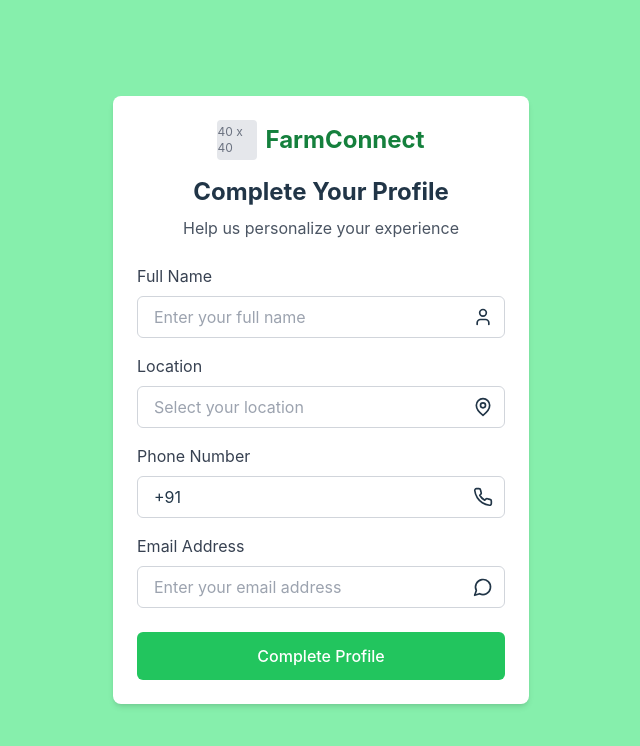
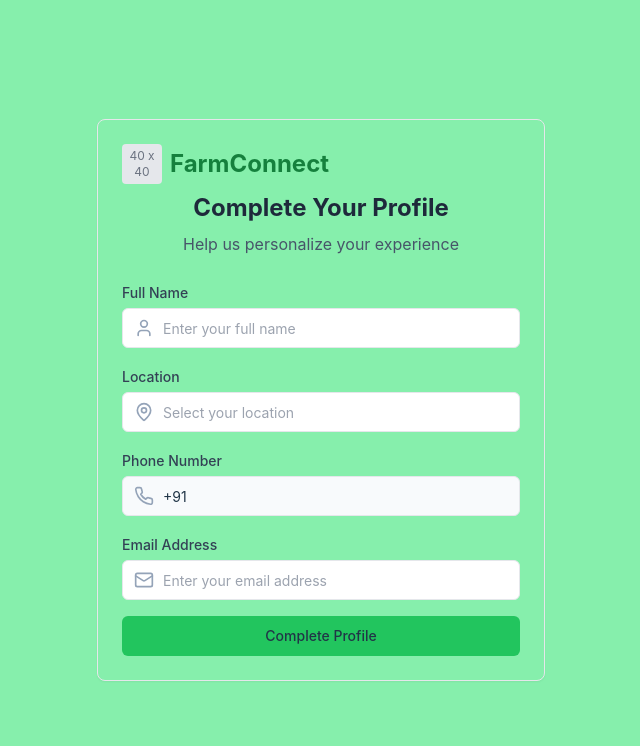
Before and after one commit to Nithish2213/easy-flow-profile-build, a React (Vite) app: page /complete-profile in a window 1280 px wide. Shown: the top 746 px of the page, without its empty margins (319-959 px from the left). Built offline with nearby package versions, Linux system fonts and the light colour scheme.

Commit message:
Fix: Enhance UI and add functionality
Improve UI for better user experience and add functionality to input fields.

```diff
--- a/src/pages/CompleteProfilePage.jsx
+++ b/src/pages/CompleteProfilePage.jsx
@@ -2,9 +2,10 @@
 import React, { useState } from 'react';
 import { useAuth } from '../context/AuthContext';
 import Logo from '../components/Logo';
-import Card from '../components/Card';
-import Input from '../components/Input';
-import Button from '../components/Button';
+import { Card, CardContent, CardHeader } from '../components/ui/card';
+import { Input } from '../components/ui/input';
+import { Button } from '../components/ui/button';
+import { User, MapPin, Phone, Mail } from 'lucide-react';
 
 function CompleteProfilePage() {
   const { phoneNumber, completeProfile } = useAuth();
@@ -32,68 +33,83 @@ function CompleteProfilePage() {
   };
 
   return (
-    <div className="min-h-screen bg-green-300 flex items-center justify-center">
-      <div className="w-full max-w-md p-4">
-        <Card>
-          <div className="flex justify-center mb-4">
+    <div className="min-h-screen bg-green-300 flex items-center justify-center p-4">
+      <Card className="w-full max-w-md">
+        <CardHeader className="text-center space-y-2">
           <Logo />
-          </div>
-
-          <h2 className="text-2xl font-bold text-center mb-2">Complete Your Profile</h2>
-          <p className="text-center text-gray-600 mb-6">
+          <h2 className="text-2xl font-bold text-slate-800">Complete Your Profile</h2>
+          <p className="text-slate-600">
             Help us personalize your experience
           </p>
-
-          <form onSubmit={handleSubmit}>
+        </CardHeader>
+        <CardContent>
+          <form onSubmit={handleSubmit} className="space-y-4">
+            <div className="space-y-1">
+              <label className="text-sm font-medium text-slate-700">Full Name</label>
+              <div className="relative">
                 <Input
-              label="Full Name"
                   name="fullName"
                   placeholder="Enter your full name"
                   value={formData.fullName}
                   onChange={handleChange}
                   required
-              icon={<svg xmlns="http://www.w3.org/2000/svg" width="20" height="20" viewBox="0 0 24 24" fill="none" stroke="currentColor" strokeWidth="2" strokeLinecap="round" strokeLinejoin="round" className="lucide lucide-user"><path d="M19 21v-2a4 4 0 0 0-4-4H9a4 4 0 0 0-4 4v2"/><circle cx="12" cy="7" r="4"/></svg>}
+                  className="pl-10"
                 />
+                <User className="absolute left-3 top-1/2 -translate-y-1/2 h-5 w-5 text-slate-400" />
+              </div>
+            </div>
 
+            <div className="space-y-1">
+              <label className="text-sm font-medium text-slate-700">Location</label>
+              <div className="relative">
                 <Input
-              label="Location"
                   name="location"
                   placeholder="Select your location"
                   value={formData.location}
                   onChange={handleChange}
                   required
-              icon={<svg xmlns="http://www.w3.org/2000/svg" width="20" height="20" viewBox="0 0 24 24" fill="none" stroke="currentColor" strokeWidth="2" strokeLinecap="round" strokeLinejoin="round" className="lucide lucide-map-pin"><path d="M20 10c0 6-8 12-8 12s-8-6-8-12a8 8 0 0 1 16 0Z"/><circle cx="12" cy="10" r="3"/></svg>}
+                  className="pl-10"
                 />
+                <MapPin className="absolute left-3 top-1/2 -translate-y-1/2 h-5 w-5 text-slate-400" />
+              </div>
+            </div>
 
+            <div className="space-y-1">
+              <label className="text-sm font-medium text-slate-700">Phone Number</label>
+              <div className="relative">
                 <Input
-              label="Phone Number"
                   value={`+91 ${phoneNumber}`}
                   readOnly
-              icon={<svg xmlns="http://www.w3.org/2000/svg" width="20" height="20" viewBox="0 0 24 24" fill="none" stroke="currentColor" strokeWidth="2" strokeLinecap="round" strokeLinejoin="round" className="lucide lucide-phone"><path d="M22 16.92v3a2 2 0 0 1-2.18 2 19.79 19.79 0 0 1-8.63-3.07 19.5 19.5 0 0 1-6-6 19.79 19.79 0 0 1-3.07-8.67A2 2 0 0 1 4.11 2h3a2 2 0 0 1 2 1.72 12.84 12.84 0 0 0 .7 2.81 2 2 0 0 1-.45 2.11L8.09 9.91a16 16 0 0 0 6 6l1.27-1.27a2 2 0 0 1 2.11-.45 12.84 12.84 0 0 0 2.81.7A2 2 0 0 1 22 16.92z"/></svg>}
+                  className="pl-10 bg-slate-50"
                 />
+                <Phone className="absolute left-3 top-1/2 -translate-y-1/2 h-5 w-5 text-slate-400" />
+              </div>
+            </div>
 
+            <div className="space-y-1">
+              <label className="text-sm font-medium text-slate-700">Email Address</label>
+              <div className="relative">
                 <Input
-              label="Email Address"
                   name="email"
                   type="email"
                   placeholder="Enter your email address"
                   value={formData.email}
                   onChange={handleChange}
-              icon={<svg xmlns="http://www.w3.org/2000/svg" width="20" height="20" viewBox="0 0 24 24" fill="none" stroke="currentColor" strokeWidth="2" strokeLinecap="round" strokeLinejoin="round" className="lucide lucide-message-circle"><path d="M7.9 20A9 9 0 1 0 4 16.1L2 22Z"/></svg>}
+                  className="pl-10"
                 />
+                <Mail className="absolute left-3 top-1/2 -translate-y-1/2 h-5 w-5 text-slate-400" />
+              </div>
+            </div>
 
-            <div className="mt-6">
             <Button
               type="submit"
-                variant="primary"
-                fullWidth
+              className="w-full bg-green-500 hover:bg-green-600 mt-6"
             >
               Complete Profile
             </Button>
-            </div>
           </form>
+        </CardContent>
       </Card>
-      </div>
     </div>
   );
 }
--- a/src/pages/LoginPage.jsx
+++ b/src/pages/LoginPage.jsx
@@ -2,9 +2,10 @@
 import React, { useState } from 'react';
 import { useAuth } from '../context/AuthContext';
 import Logo from '../components/Logo';
-import Card from '../components/Card';
-import Input from '../components/Input';
-import Button from '../components/Button';
+import { Input } from '../components/ui/input';
+import { Button } from '../components/ui/button';
+import { Card, CardContent, CardHeader } from '../components/ui/card';
+import { AlertTriangle } from 'lucide-react';
 
 function LoginPage() {
   const [phone, setPhone] = useState("");
@@ -18,46 +19,51 @@ function LoginPage() {
   };
 
   return (
-    <div className="min-h-screen bg-green-300 flex items-center justify-center">
-      <div className="w-full max-w-md p-4">
-        <Card>
-          <div className="flex justify-center mb-4">
+    <div className="min-h-screen bg-green-300 flex items-center justify-center p-4">
+      <Card className="w-full max-w-md">
+        <CardHeader className="text-center space-y-2">
           <Logo />
-          </div>
-
-          <h2 className="text-2xl font-bold text-center mb-2">Buyer Login</h2>
-          <p className="text-center text-gray-600 mb-6">
+          <h2 className="text-2xl font-bold text-slate-800">Buyer Login</h2>
+          <p className="text-slate-600">
             Enter your phone number to receive OTP
           </p>
-
-          <form onSubmit={handleSubmit}>
+        </CardHeader>
+        <CardContent>
+          <form onSubmit={handleSubmit} className="space-y-4">
+            <div className="relative">
               <Input
-              prefix={<span className="text-gray-500">+91</span>}
+                type="tel"
                 placeholder="Enter phone number"
                 value={phone}
                 onChange={(e) => setPhone(e.target.value)}
+                className="pl-12"
                 required
+                maxLength={10}
               />
+              <span className="absolute left-3 top-1/2 -translate-y-1/2 text-slate-600">
+                +91
+              </span>
+            </div>
 
             <Button
-              variant="primary"
-              fullWidth
-              icon={<svg xmlns="http://www.w3.org/2000/svg" width="20" height="20" viewBox="0 0 24 24" fill="none" stroke="currentColor" strokeWidth="2" strokeLinecap="round" strokeLinejoin="round" className="lucide lucide-alert-triangle"><path d="m21.73 18-8-14a2 2 0 0 0-3.48 0l-8 14A2 2 0 0 0 4 21h16a2 2 0 0 0 1.73-3Z"/><path d="M12 9v4"/><path d="M12 17h.01"/></svg>}
+              type="submit"
+              className="w-full bg-green-500 hover:bg-green-600"
             >
+              <AlertTriangle className="w-5 h-5 mr-2" />
               Send OTP
             </Button>
           </form>
 
-          <div className="mt-6 text-center text-sm text-gray-600">
-            By continuing, you agree to our
-            <div className="flex justify-center space-x-1">
+          <div className="mt-6 text-center text-sm text-slate-600">
+            By continuing, you agree to our{' '}
+            <div className="flex justify-center gap-1">
               <a href="#" className="text-green-600 hover:underline">Terms of Service</a>
               <span>&amp;</span>
               <a href="#" className="text-green-600 hover:underline">Privacy Policy</a>
             </div>
           </div>
+        </CardContent>
       </Card>
-      </div>
     </div>
   );
 }
```
Also changed, not shown: src/pages/OtpVerificationPage.jsx (+46 -38 lines). Lines whose indentation alone changed are shown as unchanged.
